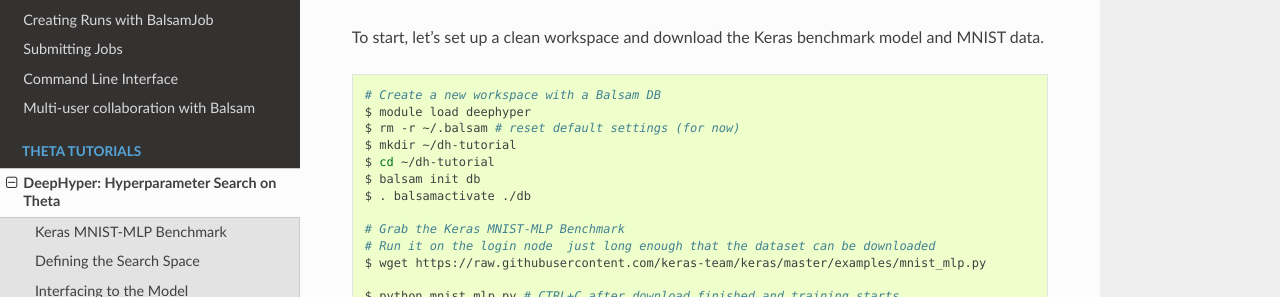
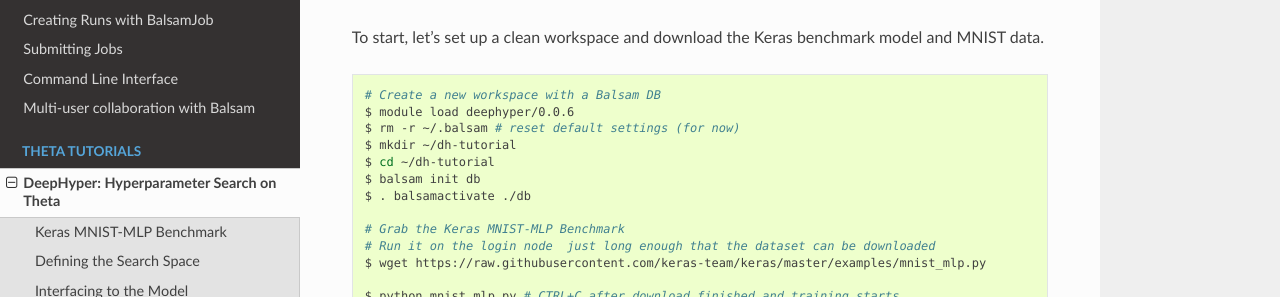
Before and after one commit to argonne-lcf/balsam, a Sphinx documentation site: the page built from docs/tutorial/deephyper.rst, in a window 1280 px wide and 900 px high. Shown: the part 286-583 px from the top of the window. Built offline with Sphinx 7.4.7 and the Read the Docs theme 2.0.0, drawn with Linux system fonts in a browser that asks for light colours.

Commit message:
Add versioning to DeepHyper example
At present, `module load deephyper` on Theta will load `deephyper/v0.1.0-beta0`, which does not properly load Keras and TensorFlow.

```diff
--- a/docs/tutorial/deephyper.rst
+++ b/docs/tutorial/deephyper.rst
@@ -16,7 +16,7 @@
 .. code-block:: bash
 
     # Create a new workspace with a Balsam DB
-    $ module load deephyper
+    $ module load deephyper/0.0.6
     $ rm -r ~/.balsam # reset default settings (for now)
     $ mkdir ~/dh-tutorial
     $ cd ~/dh-tutorial
```
